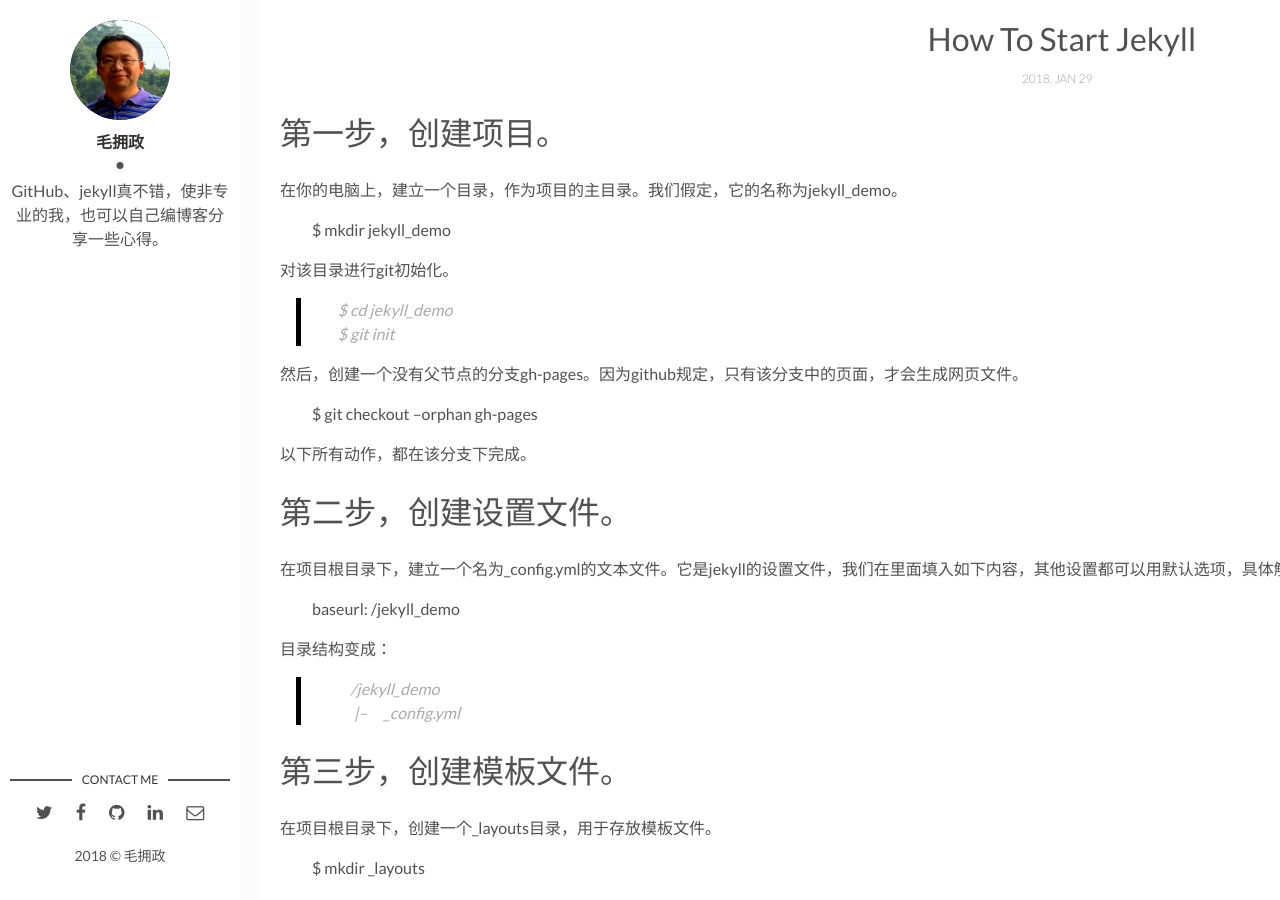
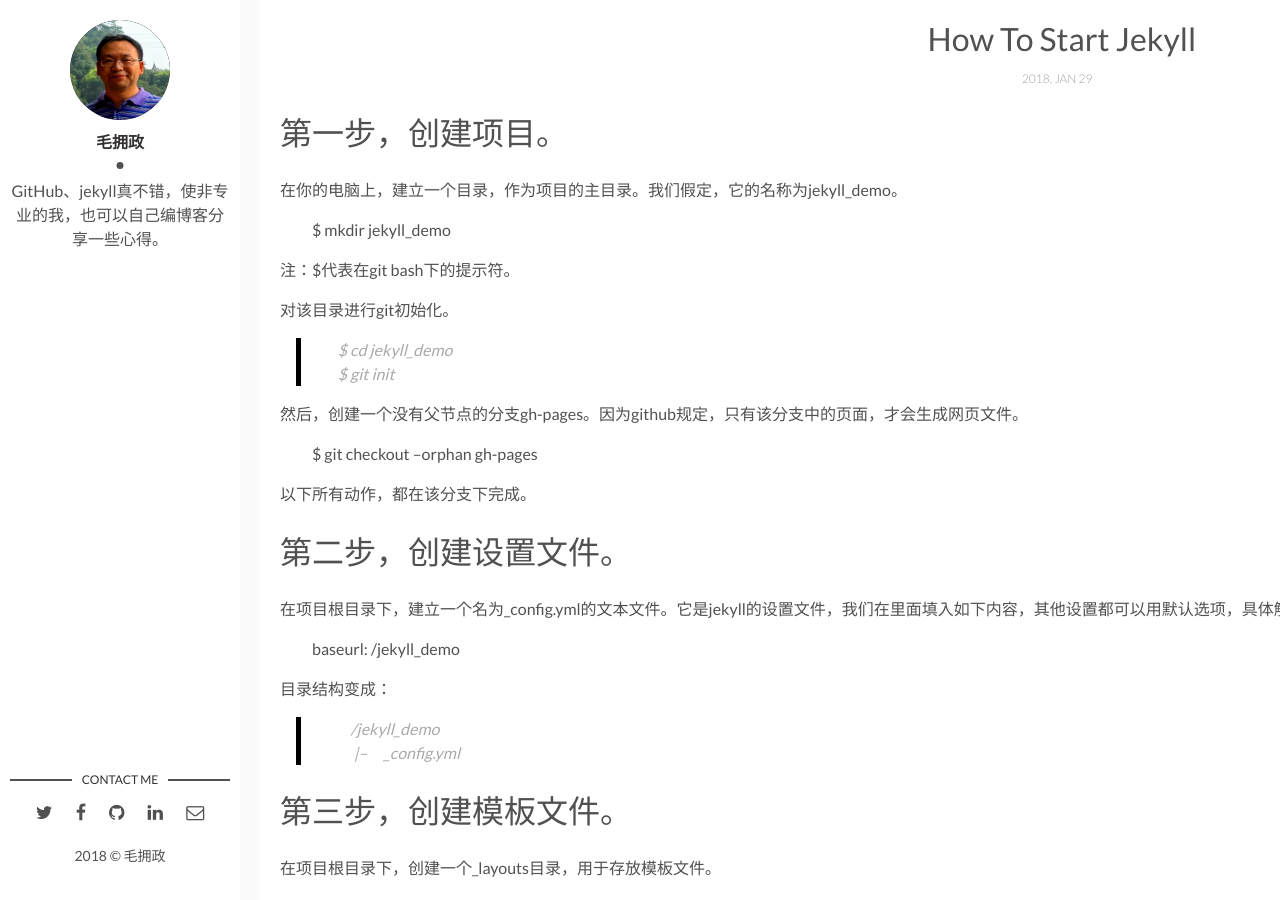
Before and after one commit to sanfutou/flexible-jekyll, a Jekyll site: the page built from _posts/2018-01-29-how-to-start-jekyll.markdown, in a window 1280 px wide and 900 px high, scrolled down 532 px. Built offline with Jekyll 4.4.1, drawn with Linux system fonts in a browser that asks for light colours; comment, search, counter and statistics services are not loaded.

Commit message:
增加说明git如何应用

```diff
--- a/_posts/2018-01-29-how-to-start-jekyll.markdown
+++ b/_posts/2018-01-29-how-to-start-jekyll.markdown
@@ -12,6 +12,8 @@ tags: [blog, jekyll, Learn] # add tag
 在你的电脑上，建立一个目录，作为项目的主目录。我们假定，它的名称为jekyll_demo。
 
 　　$ mkdir jekyll_demo
+
+注：$代表在git bash下的提示符。
 
 对该目录进行git初始化。
 
```
